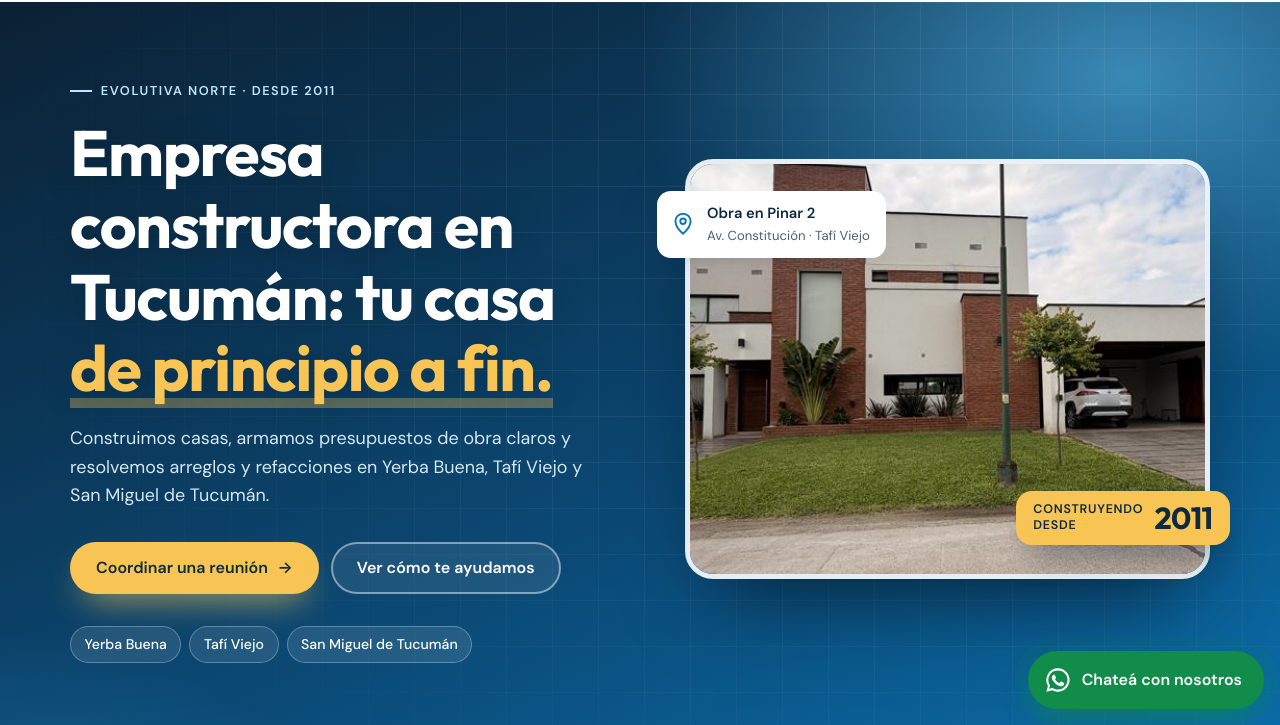
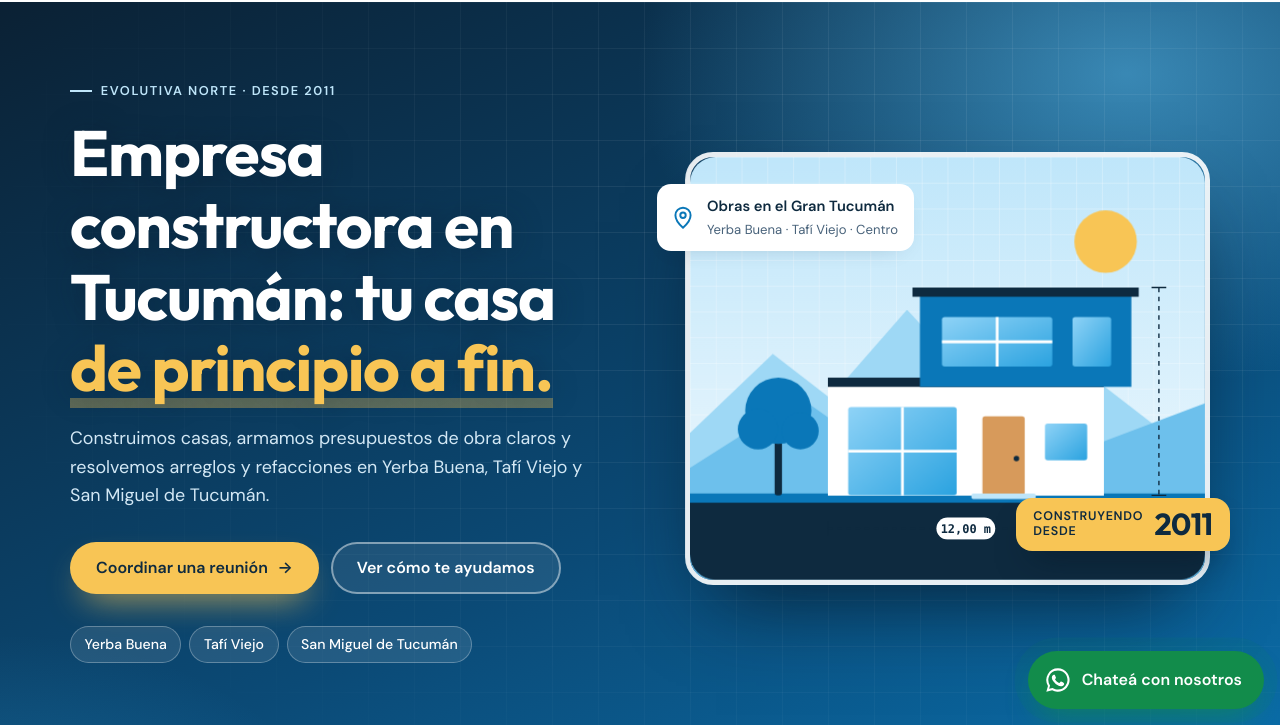
Before and after one commit to ernestonegro/evolutiva-norte-web, a plain HTML site: page index.html in a window 1280 px wide. Shown: the part 75-800 px from the top of the page. Drawn offline with Linux system fonts and the light colour scheme.

Commit message:
Restore animated illustration in hero
Co-Authored-By: Claude Fable 5.2 <noreply@anthropic.com>
Claude-Session: https://claude.ai/code/session_01XcyHp2rkUvFcCsAv4vXxuo

```diff
--- a/css/styles.css
+++ b/css/styles.css
@@ -1353,9 +1353,3 @@ svg:not([role="img"]) {
   .lightbox__prev { left: 1.25rem; }
   .lightbox__next { right: 1.25rem; }
 }
-
-/* Foto del inicio */
-.hero__visual > img { aspect-ratio: 4 / 3; object-fit: cover; object-position: 35% 50%; }
-@media (min-width: 960px) {
-  .hero__visual > img { aspect-ratio: 5 / 4; }
-}
--- a/index.html
+++ b/index.html
@@ -176,17 +176,91 @@
           </ul>
         </div>
 
-        <!-- Foto del inicio: para cambiarla, reemplazá los archivos o las rutas del <img> -->
+        <!--
+          IMAGEN DEL HERO
+          Para usar una foto real o un render, reemplazá el <svg> de abajo por:
+          <img src="assets/img/proyecto-hero.jpg" alt="Construcción de vivienda llave en mano en Yerba Buena, Tucumán" width="1120" height="920" fetchpriority="high">
+        -->
         <figure class="hero__visual">
-          <img src="assets/img/pinar-2/pinar-2-tafi-viejo-01-1400.jpg"
-               srcset="assets/img/pinar-2/pinar-2-tafi-viejo-01-700.jpg 700w, assets/img/pinar-2/pinar-2-tafi-viejo-01-1400.jpg 1400w"
-               sizes="(min-width: 960px) 560px, 100vw"
-               alt="Casa de dos plantas con frente de ladrillo visto construida por Evolutiva Norte en Tafí Viejo, Tucumán"
-               width="1400" height="788" fetchpriority="high">
+          <svg viewBox="0 0 560 460" role="img" aria-label="Casa moderna construida en Tucumán, con los cerros de fondo">
+            <defs>
+              <linearGradient id="cielo" x1="0" y1="0" x2="0" y2="1">
+                <stop offset="0" stop-color="#bfe6fa"/>
+                <stop offset="1" stop-color="#f3fafe"/>
+              </linearGradient>
+              <linearGradient id="vidrio" x1="0" y1="0" x2="1" y2="1">
+                <stop offset="0" stop-color="#8fd3f7"/>
+                <stop offset="1" stop-color="#2ba3e0"/>
+              </linearGradient>
+              <pattern id="grilla" width="28" height="28" patternUnits="userSpaceOnUse">
+                <path d="M28 0H0V28" fill="none" stroke="#fff" stroke-opacity=".55" stroke-width="1"/>
+              </pattern>
+            </defs>
+
+            <rect width="560" height="460" rx="28" fill="url(#cielo)"/>
+            <rect width="560" height="460" rx="28" fill="url(#grilla)"/>
+
+            <circle class="build build--sol" cx="452" cy="92" r="34" fill="#f8c555"/>
+
+            <!-- Cerros -->
+            <path d="M0 300 90 214l62 48 84-96 96 104 70-58 158 122v126H0z" fill="#9ed8f5"/>
+            <path d="M0 338 120 262l88 62 104-70 110 66 138-52v192H0z" fill="#6dc0ec"/>
+
+            <!-- Terreno -->
+            <path d="M0 372h560v60a28 28 0 0 1-28 28H28a28 28 0 0 1-28-28z" fill="#0e2a3f"/>
+            <rect y="366" width="560" height="10" fill="#0a77b8"/>
+
+            <g class="build build--arbol">
+            <!-- Árbol -->
+            <rect x="92" y="296" width="8" height="72" rx="3" fill="#0e2a3f"/>
+            <circle cx="96" cy="276" r="36" fill="#0a77b8"/>
+            <circle cx="74" cy="296" r="22" fill="#0a77b8"/>
+            <circle cx="120" cy="298" r="20" fill="#0a77b8"/>
+            </g>
+
+            <g class="build build--bajo">
+            <!-- Casa: volumen bajo -->
+            <rect x="150" y="248" width="300" height="120" fill="#fff"/>
+            <rect x="150" y="240" width="300" height="10" fill="#0e2a3f"/>
+            </g>
+
+            <g class="build build--alto">
+            <!-- Casa: volumen alto -->
+            <rect x="250" y="150" width="230" height="100" fill="#0a77b8"/>
+            <rect x="242" y="142" width="246" height="10" fill="#0e2a3f"/>
+            <rect x="274" y="174" width="120" height="54" rx="3" fill="url(#vidrio)"/>
+            <path d="M334 174v54M274 201h120" stroke="#fff" stroke-width="3"/>
+            <rect x="416" y="174" width="42" height="54" rx="3" fill="url(#vidrio)"/>
+            </g>
+
+            <g class="build build--pb">
+            <!-- Planta baja -->
+            <rect x="172" y="272" width="118" height="96" rx="3" fill="url(#vidrio)"/>
+            <path d="M231 272v96M172 320h118" stroke="#fff" stroke-width="3"/>
+            <rect x="318" y="282" width="46" height="86" rx="3" fill="#d79a5b"/>
+            <circle cx="355" cy="328" r="3" fill="#0e2a3f"/>
+            <rect x="386" y="290" width="46" height="40" rx="3" fill="url(#vidrio)"/>
+            <rect x="306" y="366" width="70" height="6" rx="2" fill="#bfe6fa"/>
+            </g>
+
+            <g class="build build--cotas">
+            <!-- Cotas de plano -->
+            <g stroke="#0e2a3f" stroke-width="1.5" fill="none">
+              <path d="M150 404h300" stroke-dasharray="5 5"/>
+              <path d="M150 396v16M450 396v16"/>
+            </g>
+            <rect x="268" y="392" width="64" height="24" rx="12" fill="#fff"/>
+            <text x="300" y="409" text-anchor="middle" font-family="ui-monospace, Menlo, monospace" font-size="13" font-weight="600" fill="#0e2a3f">12,00 m</text>
+            <g stroke="#0e2a3f" stroke-width="1.5" fill="none">
+              <path d="M510 142v226" stroke-dasharray="5 5"/>
+              <path d="M502 142h16M502 368h16"/>
+            </g>
+            </g>
+          </svg>
 
           <figcaption class="hero__badge">
             <svg viewBox="0 0 24 24" aria-hidden="true"><path d="M12 21s7-6.1 7-11.5A7 7 0 0 0 5 9.5C5 14.9 12 21 12 21Z"/><circle cx="12" cy="9.5" r="2.5"/></svg>
-            <span><strong>Obra en Pinar 2</strong>Av. Constitución · Tafí Viejo</span>
+            <span><strong>Obras en el Gran Tucumán</strong>Yerba Buena · Tafí Viejo · Centro</span>
           </figcaption>
           <p class="hero__chip" aria-hidden="true"><span>Construyendo<br>desde</span><strong>2011</strong></p>
         </figure>
```
